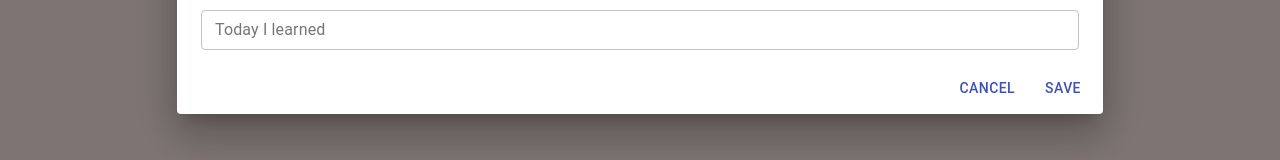
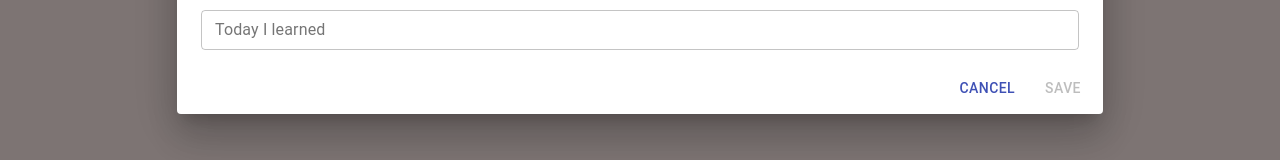
Before and after one commit to morbec/codelog-app, a React (Create React App) app: page / in a window 1280 px wide. Both pictures are taken after a click on the button 1236 px from the left and 756 px from the top of the page. Shown: the part 456-616 px from the top of the page. Built offline with nearby package versions, Linux system fonts and the light colour scheme; the HTML template or start-up script is replaced by a standard one.

Commit message:
Enable Save button when condtions matches
Title and Tasks should not be empty

```diff
--- a/src/components/CodelogDialog.tsx
+++ b/src/components/CodelogDialog.tsx
@@ -11,6 +11,7 @@ import React, { useEffect, useState } from 'react'
 import { generateId } from '../api'
 
 const CodelogDialog = ({ display, setDisplayDialog, handleClick, codelog }) => {
+  const [canSave, setCanSave] = useState(true)
   const [open, setOpen] = useState(display)
   const [state, setState] = useState({
     title: '',
@@ -24,6 +25,10 @@ const CodelogDialog = ({ display, setDisplayDialog, handleClick, codelog }) => {
       setState({ ...codelog })
     }
   }, [codelog])
+
+  useEffect(() => {
+    setCanSave(!(state.title.trim().length > 0 && state.tasks.trim().length > 0))
+  }, [state])
 
   const handleSave = () => {
     codelog = !codelog ? { ...state, id: generateId(), date: new Date().toString() } : { ...state }
@@ -95,7 +100,7 @@ const CodelogDialog = ({ display, setDisplayDialog, handleClick, codelog }) => {
         <Button onClick={handleClose} color="primary">
           Cancel
         </Button>
-        <Button onClick={handleSave} color="primary">
+        <Button onClick={handleSave} color="primary" disabled={canSave}>
           Save
         </Button>
       </DialogActions>
```
